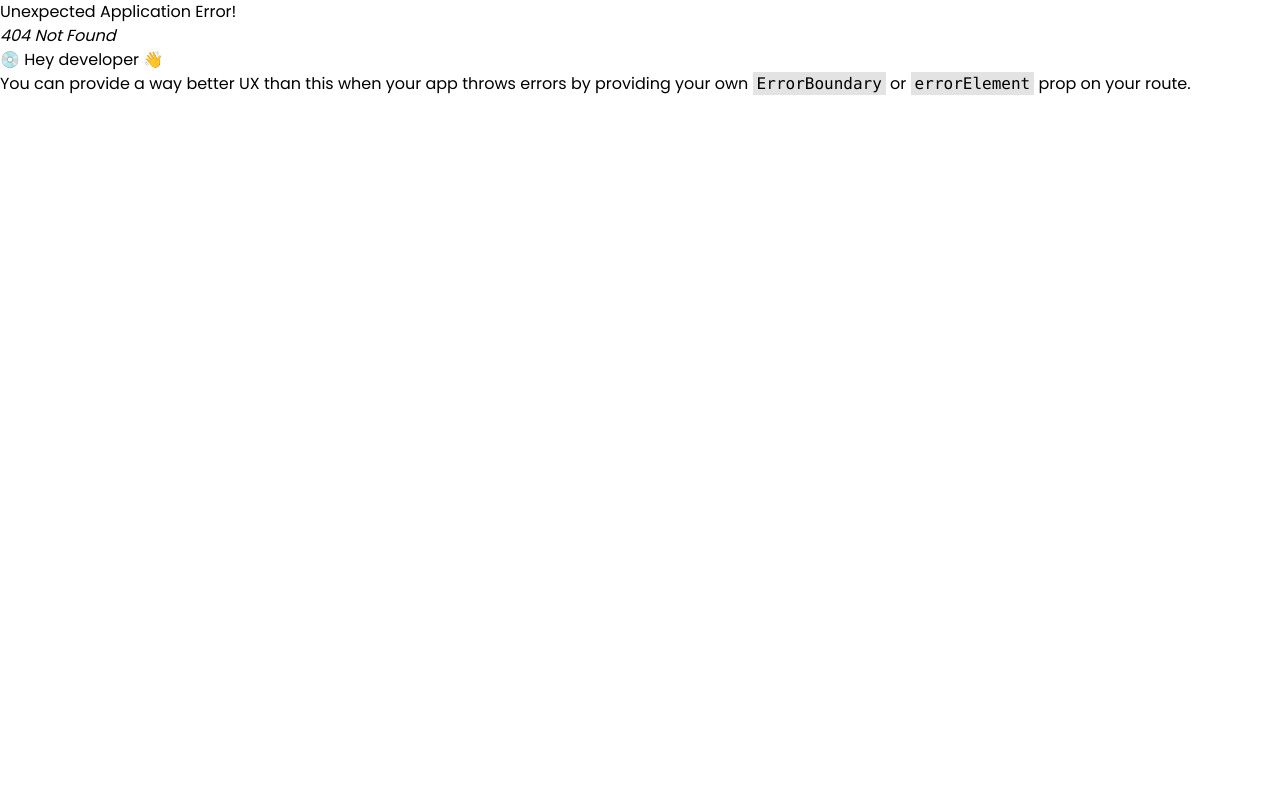
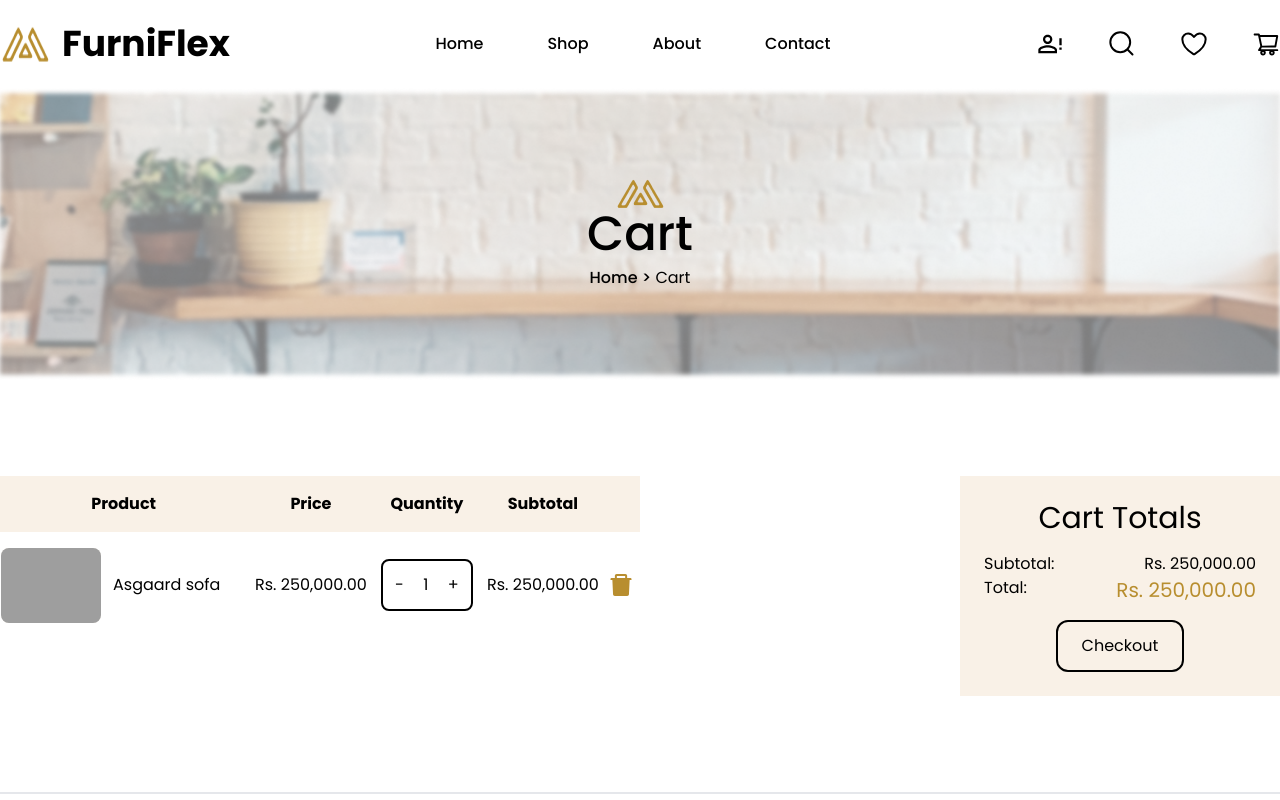
Before and after one commit to mhlehri/FurniFlex, a React (Vite) app: page /cart in a window 1280 px wide. Before the commit this address had no page. Shown: the top 800 px of the page. Built offline with nearby package versions, Linux system fonts and the light colour scheme; grey boxes are pictures that could not be loaded.

Commit message:
cart page added

```diff
--- a/Routes.jsx
+++ b/Routes.jsx
@@ -5,6 +5,7 @@ import About from "./src/Pages/About/About";
 import Shop from "./src/Pages/Shop/Shop";
 import Contact from "./src/Pages/Contact/Contact";
 import ProductDetails from "./src/Pages/Shop/Details/ProductDetails";
+import Cart from "./src/Pages/Cart/Cart";
 
 const router = createBrowserRouter([
   {
@@ -32,6 +33,10 @@ const router = createBrowserRouter([
         element: <Contact />,
       },
       {
+        path: "/cart",
+        element: <Cart />,
+      },
+      {
         path: "/details",
         element: <ProductDetails />,
       },
--- /dev/null
+++ b/src/Pages/Cart/Cart.jsx
@@ -0,0 +1,107 @@
+import { useState } from "react";
+import Cover from "../../Shared/Cover/Cover";
+
+const Cart = () => {
+  const [qty, setQty] = useState(1);
+  return (
+    <div>
+      <Cover title="Cart" />
+      <div className="flex my-24 justify-between">
+        <div className="w-1/2">
+          <table className="w-full rounded-lg text-center border-spacing-10 border-collapse">
+            <thead className="bg-[#F9F1E7] mb-4">
+              <tr className="rounded-lg mb-4">
+                <th className="py-4">Product</th>
+                <th className="py-4">Price</th>
+                <th className="py-4">Quantity</th>
+                <th className="py-4">Subtotal</th>
+                <th className="py-4"></th>
+              </tr>
+            </thead>
+            <tbody className="pt-4 border-separate   border-spacing-5">
+              <tr>
+                <td className="py-4 flex items-center gap-3">
+                  <img
+                    className="rounded-lg bg-[#F9F1E7]"
+                    src="/src/assets/details3.png"
+                    width={100}
+                    height={100}
+                    alt=""
+                  />
+                  <p>Asgaard sofa</p>
+                </td>
+                <td>Rs. 250,000.00</td>
+                <td>
+                  <span className="py-3 hover:scale-95 duration-300 px-3 border-2 inline-block border-black rounded-lg ">
+                    <button
+                      onClick={() => {
+                        if (qty === 1) return;
+                        else {
+                          setQty(qty - 1);
+                          console.log();
+                        }
+                      }}
+                    >
+                      -
+                    </button>
+                    <input
+                      disabled
+                      type="number"
+                      value={qty}
+                      max={5}
+                      name="qty"
+                      className="w-5 mx-3 outline-none text-center disabled:bg-white"
+                    />
+                    <button
+                      onClick={() => {
+                        if (qty === 5) return;
+                        else {
+                          setQty(qty + 1);
+                          console.log();
+                        }
+                      }}
+                    >
+                      +
+                    </button>
+                  </span>
+                </td>
+                <td>Rs. 250,000.00</td>
+                <td>
+                  <svg
+                    width="28"
+                    height="28"
+                    viewBox="0 0 28 28"
+                    fill="none"
+                    xmlns="http://www.w3.org/2000/svg"
+                  >
+                    <path
+                      d="M23.625 7H20.125V4.8125C20.125 3.84727 19.3402 3.0625 18.375 3.0625H9.625C8.65977 3.0625 7.875 3.84727 7.875 4.8125V7H4.375C3.89102 7 3.5 7.39102 3.5 7.875V8.75C3.5 8.87031 3.59844 8.96875 3.71875 8.96875H5.37031L6.0457 23.2695C6.08945 24.202 6.86055 24.9375 7.79297 24.9375H20.207C21.1422 24.9375 21.9105 24.2047 21.9543 23.2695L22.6297 8.96875H24.2812C24.4016 8.96875 24.5 8.87031 24.5 8.75V7.875C24.5 7.39102 24.109 7 23.625 7ZM18.1562 7H9.84375V5.03125H18.1562V7Z"
+                      fill="#B88E2F"
+                    />
+                  </svg>
+                </td>
+              </tr>
+            </tbody>
+          </table>
+        </div>
+        <div className="bg-[#F9F1E7] p-6 w-80 text-center">
+          <h1 className="text-3xl mb-4">Cart Totals</h1>
+          <div className="mb-4 ">
+            <p className="flex justify-between">
+              Subtotal: <span>Rs. 250,000.00</span>
+            </p>
+            <p className="flex justify-between">
+              Total:{" "}
+              <span className="text-[#B88E2F] text-xl">Rs. 250,000.00</span>
+            </p>
+          </div>
+          <button className="px-6 py-3 hover:scale-95 duration-300 rounded-xl border-2 border-black">
+            Checkout
+          </button>
+        </div>
+      </div>
+    </div>
+  );
+};
+
+export default Cart;
--- a/src/Pages/Home/Sections/Banner.jsx
+++ b/src/Pages/Home/Sections/Banner.jsx
@@ -1,6 +1,6 @@
 const Banner = () => {
   return (
-    <div className="bg-[url('assets/BannerBackground.png')]  bg-fixed bg-cover w-full h-[50vh] md:h-[500px] lg:h-[700px] flex justify-end">
+    <div className="bg-[url('/src/assets/BannerBackground.png')]  bg-fixed bg-cover w-full h-[50vh] md:h-[500px] lg:h-[700px] flex justify-end">
       <div className=" md:w-[70%] lg:w-[35%]  rounded-xl  p-9  space-y-1 lg:space-y-3  bg-[#FFF3E3] self-center mr-10">
         <p className="font-semibold">New Arrival</p>
         <h1 className="text-xl lg:text-5xl font-bold lg:leading-[65px] text-[#B88E2F]">
--- a/src/Pages/Shop/Details/Up.jsx
+++ b/src/Pages/Shop/Details/Up.jsx
@@ -73,7 +73,7 @@ const DetailsUp = () => {
 
           {/* buttons */}
           <div className="btn space-x-6 text-xl">
-            <span className="py-3 px-3 border-2 inline-block border-black rounded-lg ">
+            <span className="py-3 hover:scale-95 duration-300 px-3 border-2 inline-block border-black rounded-lg ">
               <button
                 onClick={() => {
                   if (qty === 1) return;
@@ -105,10 +105,10 @@ const DetailsUp = () => {
                 +
               </button>
             </span>
-            <button className="py-3 px-6 border-2 border-black rounded-lg ">
+            <button className="py-3 hover:scale-95 duration-300  px-6 border-2 border-black rounded-lg ">
               Add To Cart
             </button>
-            <button className="py-3 px-6 border-2 border-black rounded-lg ">
+            <button className="py-3 hover:scale-95 duration-300 px-6 border-2 border-black rounded-lg ">
               + Compare
             </button>
           </div>
--- a/src/Shared/Navbar/NavIcons.jsx
+++ b/src/Shared/Navbar/NavIcons.jsx
@@ -84,12 +84,14 @@ const NavIcons = () => {
       <div
         className={`bg-white min-h-[80px] ${
           open
-            ? "right-0 ease-in-out duration-500 w-1/4 scale-1 opacity-100 "
+            ? "right-0 ease-in-out duration-500 w-[500px] scale-1 opacity-100 "
             : "right-0 w-0 ease-in-out duration-500 scale-0 opacity-0"
         } z-[200] absolute top-0 shadow-lg shadow-slate-500`}
       >
         <div
-          className={`${open ? "block" : "hidden"} p-5 overflow-hidden w-full`}
+          className={`${
+            open ? "block" : "hidden"
+          } px-5 pt-5 overflow-hidden w-full`}
         >
           <svg
             onClick={() => {
@@ -119,6 +121,15 @@ const NavIcons = () => {
           <p className="flex justify-between mt-20">
             Subtotal <span className="text-[#B88E2F]">Rs. 520,000.00</span>
           </p>
+          <div className="flex justify-center py-4 mt-3 border-t-2 space-x-3">
+            <Link to="/cart" className="px-6 py-3 rounded-3xl border-2">
+              Cart
+            </Link>
+            <button className="px-6 py-3 rounded-3xl border-2">Checkout</button>
+            <button className="px-6 py-3 rounded-3xl border-2">
+              Comparison
+            </button>
+          </div>
         </div>
       </div>
     </ul>
```
